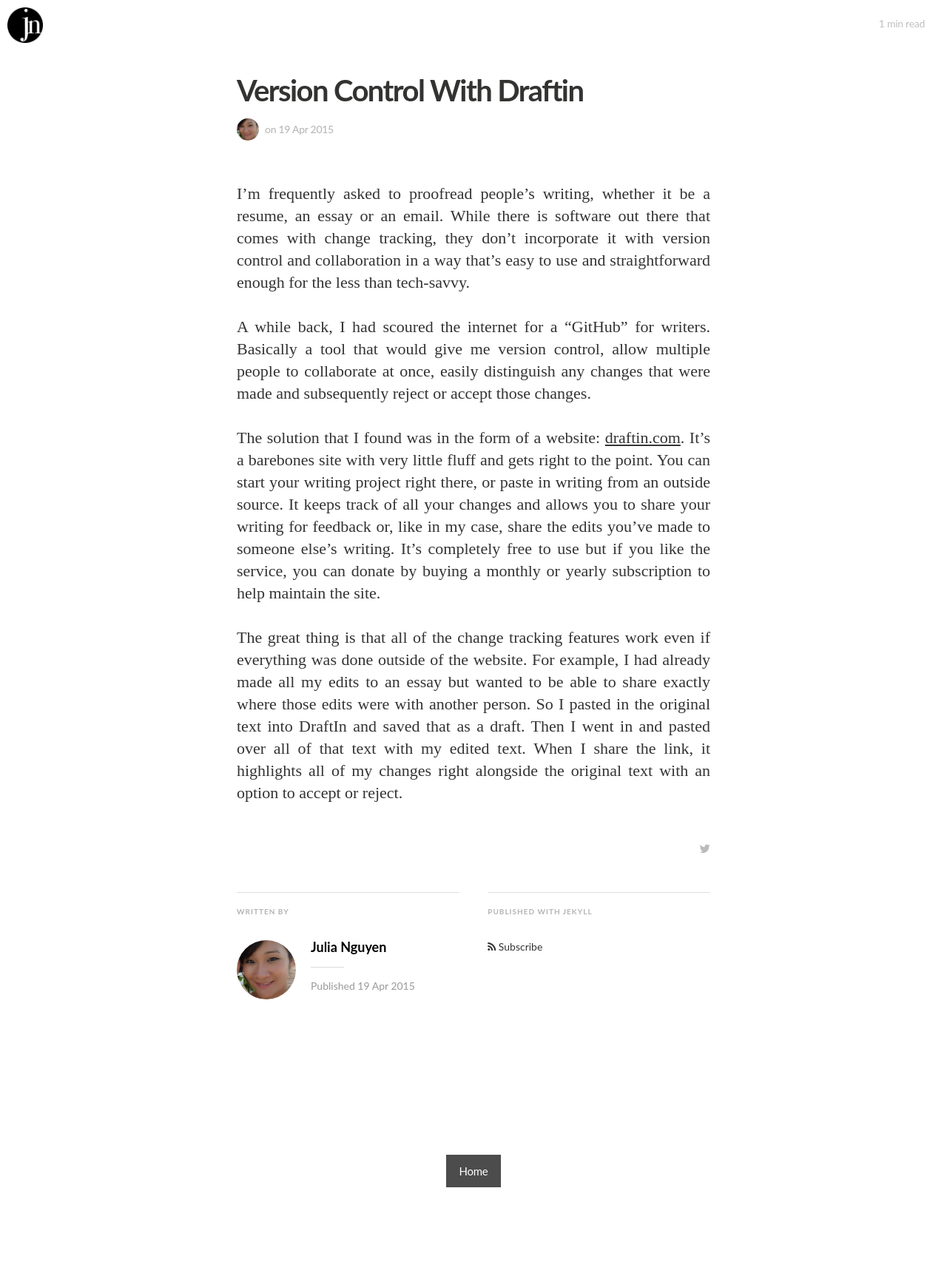
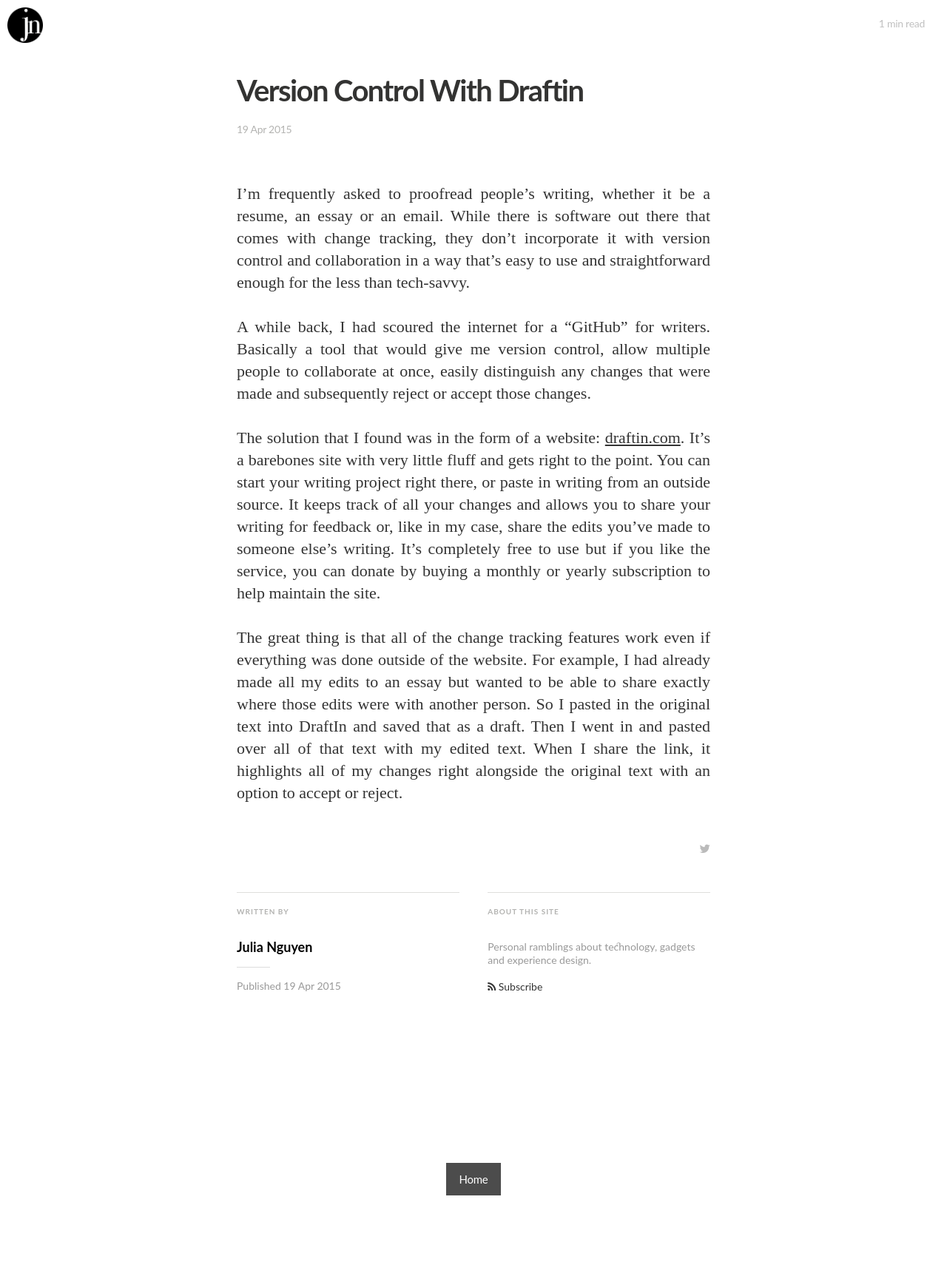
Before and after one commit to uxjulia/jekyll-blog, a Jekyll site: the page built from _posts/2015-04-19-Version-Control-With-Draftin.md, in a window 1280 px wide. Shown: the whole page at 74% size. Built offline with Jekyll 4.4.1, drawn with Linux system fonts in a browser that asks for light colours; nearby versions of some CDN libraries; some web fonts are replaced; Markdown is read by kramdown in place of the engine named in the settings.

Commit message:
changes to post layout footer

```diff
--- a/_layouts/post.html
+++ b/_layouts/post.html
@@ -31,9 +31,8 @@
           <div class="post-meta">
             <h1 class="post-title">{{ page.title }}</h1>
             <div class="cf post-meta-text">
-              <div class="author-image" style="background-image: url({{ site.author_image }})">Blog Logo</div>
-              <h4 class="author-name" itemprop="author" itemscope itemtype="http://schema.org/Person">{{ page.author }}</h4>
-              on
+              <!--<div class="author-image" style="background-image: url({{ site.author_image }})">Blog Logo</div>
+              <h4 class="author-name" itemprop="author" itemscope itemtype="http://schema.org/Person">{{ page.author }}</h4>-->
               <time datetime="{{ page.date | date_to_xmlschema }}">{{ page.date | date_to_string }}</time>
               <!-- , tagged on {{#foreach tags}}<span class="post-tag-{{slug}}">{{#if @first}}{{else}}, {{/if}}<a href="/tag/{{slug}}">{{name}}</a></span>{{/foreach}} -->
             </div>
@@ -66,7 +65,7 @@
           <div class="isLeft">
             <h5 class="index-headline featured"><span>Written by</span></h5>
             <section class="author">
-              <div class="author-image" style="background-image: url({{site.author_image}})">Blog Logo</div>
+              <!--<div class="author-image" style="background-image: url({{site.author_image}})">Blog Logo</div>-->
               <h4>{{ site.author }}</h4>
               <p class="bio">{{author.bio}}</p>
               <hr>
@@ -75,9 +74,9 @@
           </div>
           {{/post}}
           <div class="isRight">
-            <h5 class="index-headline featured"><span>Published with Jekyll</span></h5>
+            <h5 class="index-headline featured"><span>About this site</span></h5>
             <footer class="site-footer">
-              <!-- <section class="poweredby">Published with <a href="http://jekyllrb.com"> Jekyll</a></section> -->
+              <section class="poweredby">{{ site.description }}</section>
               <a class="subscribe" href="{{ "/feed.xml" | prepend: site.baseurl }}"> <span class="tooltip"> <i class="fa fa-rss"></i> Subscribe</span></a>
               <div class="inner"><br>
                <!-- <section class="copyright">All content copyright <a href="{{@blog.url}}/">{{site.author}}</a> &copy; {{ site.time | date: '%Y' }}<br>All rights reserved.</section> -->
--- a/css/main.sass
+++ b/css/main.sass
@@ -445,7 +445,7 @@
       padding: 0
       display: block
       width: 15%
-      margin: 16px 0 16px 100px
+      margin: 16px 0 16px 0px
       border: 0px solid #ddd
       border-top: 1px solid #ddd
     .isLeft
@@ -477,14 +477,14 @@
         font-weight: 700
         padding: 0
         margin: 0
-        padding-left: 100px
+        //padding-left: 100px
       p
         font-size: 14px
         line-height: 1.3
         font-weight: 400
         padding: 0
         margin: 0
-        padding-left: 100px
+        //padding-left: 100px
         &.published
           color: #999
     .isRight
```
